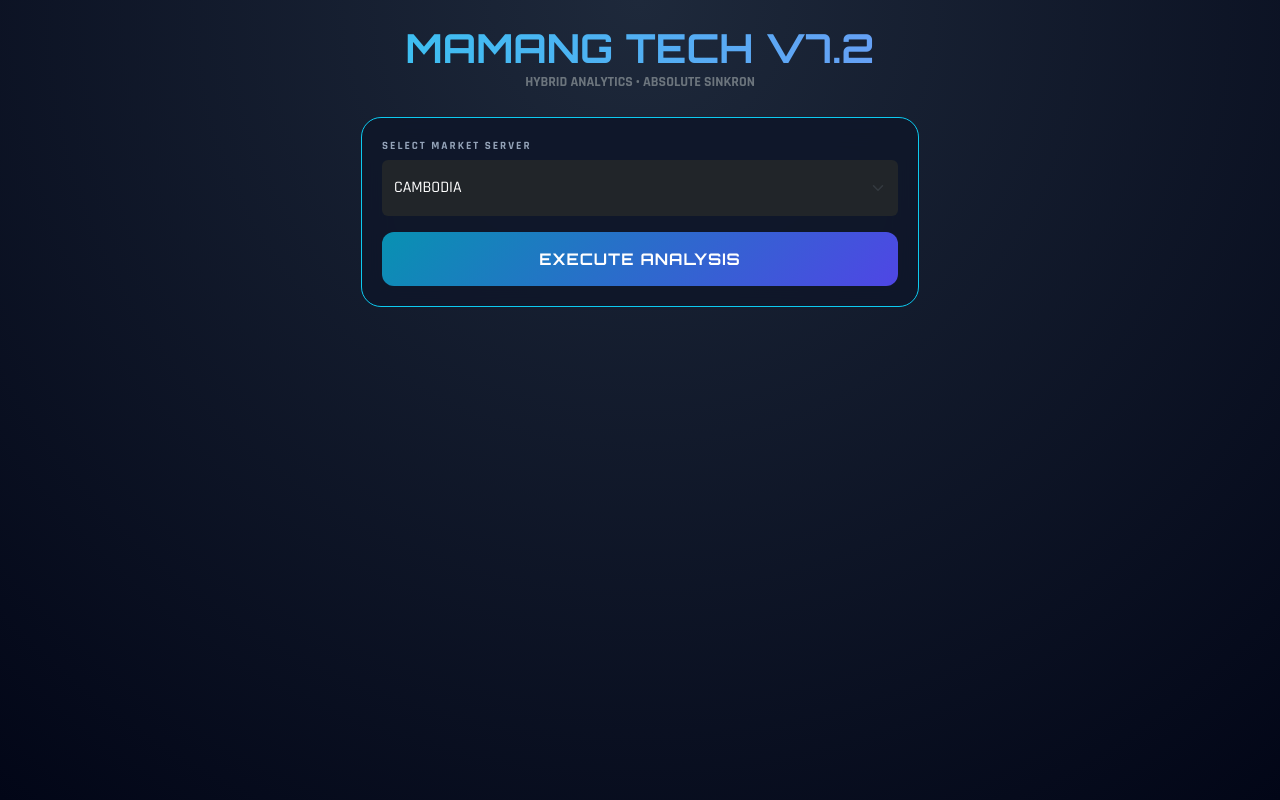
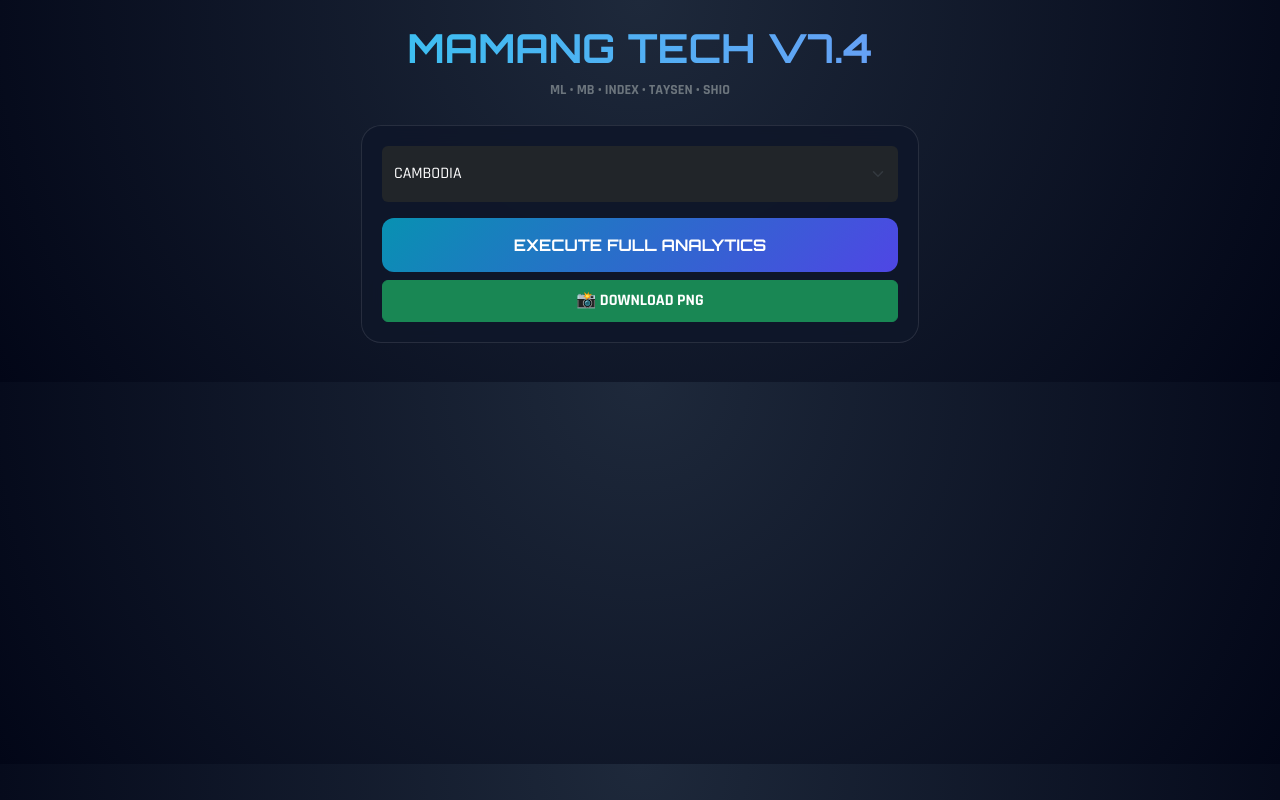
Before and after one commit to pepekosonghiji/rumus-togel, a Flask app: page / in a window 1280 px wide. Run offline with Flask 3, Linux system fonts and the light colour scheme; the visitor is signed in with stand-in values (Sample User, id 1).

Commit message:
Update index.html

```diff
--- a/templates/index.html
+++ b/templates/index.html
@@ -3,84 +3,78 @@
 <head>
     <meta charset="UTF-8">
     <meta name="viewport" content="width=device-width, initial-scale=1.0">
-    <title>MAMANG TECH V7.2 | ABSOLUTE ANALYTICS</title>
+    <title>MAMANG TECH V7.4 | FULL PATTERN</title>
     <link href="https://cdn.jsdelivr.net/npm/bootstrap@5.3.0/dist/css/bootstrap.min.css" rel="stylesheet">
     <link href="https://fonts.googleapis.com/css2?family=Orbitron:wght@700&family=Rajdhani:wght@500;700&display=swap" rel="stylesheet">
     <script src="https://cdnjs.cloudflare.com/ajax/libs/html2canvas/1.4.1/html2canvas.min.js"></script>
     <style>
-        :root { --bg: #020617; --neon: #22d3ee; --accent: #f59e0b; --red: #ef4444; }
-        body { background: var(--bg); color: #f8fafc; font-family: 'Rajdhani', sans-serif; background-image: radial-gradient(circle at top, #1e293b 0%, #020617 100%); min-height: 100vh; }
-        .glass { background: rgba(15, 23, 42, 0.9); backdrop-filter: blur(15px); border: 1px solid rgba(255,255,255,0.1); border-radius: 20px; padding: 20px; }
+        :root { --bg: #020617; --neon: #22d3ee; --accent: #f59e0b; }
+        body { background: var(--bg); color: #f8fafc; font-family: 'Rajdhani', sans-serif; background-image: radial-gradient(circle at top, #1e293b 0%, #020617 100%); }
+        .glass { background: rgba(15, 23, 42, 0.9); backdrop-filter: blur(10px); border: 1px solid rgba(255,255,255,0.1); border-radius: 20px; padding: 20px; margin-bottom: 15px; }
         .neon-text { font-family: 'Orbitron'; background: linear-gradient(to right, var(--neon), #818cf8); -webkit-background-clip: text; -webkit-text-fill-color: transparent; font-weight: 700; }
-        .num-main { font-family: 'Orbitron'; font-size: 2rem; color: #fff; text-shadow: 0 0 15px var(--neon); letter-spacing: 5px; }
-        .btn-run { background: linear-gradient(135deg, #0891b2, #4f46e5); border: none; color: white; font-weight: bold; padding: 15px; border-radius: 12px; width: 100%; font-family: 'Orbitron'; letter-spacing: 1px; }
-        .btn-ss { background: #059669; border: none; color: white; font-weight: bold; padding: 12px; border-radius: 12px; width: 100%; margin-top: 10px; font-family: 'Orbitron'; font-size: 0.8rem; }
-        .box-pos { background: rgba(0,0,0,0.6); border-radius: 15px; padding: 15px; text-align: center; border: 1px solid rgba(255,255,255,0.05); }
-        .label-tech { font-size: 0.7rem; color: #94a3b8; letter-spacing: 2px; font-weight: 700; display: block; margin-bottom: 5px; text-transform: uppercase; }
-        .badge-data { background: rgba(34, 211, 238, 0.1); border: 1px solid var(--neon); color: var(--neon); padding: 4px 10px; border-radius: 6px; font-size: 0.8rem; }
+        .num-main { font-family: 'Orbitron'; font-size: 1.8rem; color: #fff; text-shadow: 0 0 10px var(--neon); letter-spacing: 3px; }
+        .btn-run { background: linear-gradient(135deg, #0891b2, #4f46e5); border: none; color: white; font-weight: bold; padding: 15px; border-radius: 12px; width: 100%; font-family: 'Orbitron'; }
+        .label-tech { font-size: 0.65rem; color: #94a3b8; letter-spacing: 2px; font-weight: 700; display: block; margin-bottom: 5px; text-transform: uppercase; }
+        .shio-badge { background: #4f46e5; color: white; padding: 2px 12px; border-radius: 50px; font-size: 0.8rem; font-weight: bold; }
     </style>
 </head>
 <body>
 
 <div class="container py-4">
     <div class="text-center mb-4">
-        <h1 class="neon-text mb-0">MAMANG TECH V7.2</h1>
-        <p class="text-secondary small fw-bold">HYBRID ANALYTICS • ABSOLUTE SINKRON</p>
+        <h1 class="neon-text">MAMANG TECH V7.4</h1>
+        <p class="text-secondary small fw-bold">ML • MB • INDEX • TAYSEN • SHIO</p>
     </div>
 
     {% if not logged_in %}
     <div class="col-md-5 mx-auto glass text-center shadow-lg">
-        <label class="label-tech mb-3">System Access Code</label>
         <input type="password" id="key" class="form-control bg-dark text-white border-0 py-3 mb-3 text-center" placeholder="LICENSE KEY">
-        <button class="btn btn-run shadow" onclick="login()">AUTHORIZE ACCESS</button>
+        <button class="btn btn-run" onclick="login()">AUTHORIZE</button>
     </div>
     {% else %}
     <div class="col-lg-6 mx-auto">
-        <div class="glass mb-4 border-info">
-            <label class="label-tech">Select Market Server</label>
-            <select id="market" class="form-select bg-dark text-white border-0 py-3 mb-3 shadow-none">
+        <div class="glass">
+            <select id="market" class="form-select bg-dark text-white border-0 py-3 mb-3">
                 {% for m in markets %}<option value="{{m}}">{{m}}</option>{% endfor %}
             </select>
-            <button class="btn btn-run" onclick="run()" id="btnGo">EXECUTE ANALYSIS</button>
-            <button id="btnSS" class="btn-ss" style="display:none;" onclick="takeScreenshot()">📸 DOWNLOAD ANALYTICS (PNG)</button>
+            <button class="btn btn-run" onclick="run()" id="btnGo">EXECUTE FULL ANALYTICS</button>
+            <button class="btn btn-success w-100 mt-2 py-2 fw-bold" onclick="takeScreenshot()">📸 DOWNLOAD PNG</button>
         </div>
 
         <div id="captureArea">
             <div id="resultArea" style="display:none;">
-                <div class="glass mb-3 text-center" style="border-bottom: 3px solid var(--neon);">
-                    <h2 id="vMarketHeader" class="neon-text mb-3"></h2>
-                    <div class="d-flex justify-content-center gap-2 mb-2">
-                        <span class="badge-data">LAST: <b id="vLast" class="text-white"></b></span>
-                        <span class="badge-data">7D AGO: <b id="vWeekly" class="text-white"></b></span>
+                <div class="glass text-center">
+                    <h3 id="vMarketHeader" class="neon-text mb-2"></h3>
+                    <div class="d-flex justify-content-center gap-2">
+                        <span class="badge bg-dark border border-info">LAST: <b id="vLast"></b></span>
+                        <span class="badge bg-dark border border-info">7D: <b id="vWeekly"></b></span>
+                        <span class="shio-badge" id="vShio"></span>
                     </div>
                 </div>
 
-                <div id="twinBox" class="glass mb-3 border-danger text-center shadow-sm">
-                    <span class="label-tech" style="color: var(--red);">TWIN PROBABILITY STATUS</span>
-                    <h5 id="vTwinStatus" class="fw-bold text-white mb-2"></h5>
-                    <div id="vTwinPicks" class="num-main" style="color: var(--red); text-shadow: none; font-size: 1.5rem;"></div>
-                </div>
-
-                <div class="glass mb-3">
-                    <div class="row g-2 mb-4">
-                        <div class="col-4 box-pos"><span class="label-tech">DEPAN</span><div id="vDepan" class="text-info fw-bold h5 mb-0"></div></div>
-                        <div class="col-4 box-pos"><span class="label-tech">TENGAH</span><div id="vTengah" class="text-info fw-bold h5 mb-0"></div></div>
-                        <div class="col-4 box-pos" style="border-color: var(--neon);"><span class="label-tech" style="color:var(--neon)">BELAKANG</span><div id="vBelakang" class="text-white fw-bold h5 mb-0"></div></div>
+                <div class="glass">
+                    <div class="row g-2 mb-3">
+                        <div class="col-4 text-center p-2 bg-dark rounded border border-secondary">
+                            <span class="label-tech">DEPAN</span><div id="vDepan" class="text-info fw-bold"></div>
+                        </div>
+                        <div class="col-4 text-center p-2 bg-dark rounded border border-secondary">
+                            <span class="label-tech">TENGAH</span><div id="vTengah" class="text-info fw-bold"></div>
+                        </div>
+                        <div class="col-4 text-center p-2 bg-dark rounded border border-info">
+                            <span class="label-tech">BELAKANG</span><div id="vBelakang" class="text-white fw-bold"></div>
+                        </div>
                     </div>
 
-                    <div class="p-4 bg-dark rounded-4 border border-info border-opacity-25 mb-3 text-center">
-                        <span class="label-tech" style="color:var(--neon)">CORE 2D BOM (WAJIB BOLAK-BALIK)</span>
+                    <div class="p-3 bg-dark rounded border border-info mb-3 text-center">
+                        <span class="label-tech" style="color:var(--neon)">CORE 2D BOM (ML/MB/TY/IDX)</span>
                         <div id="vCore" class="num-main"></div>
-                        <small class="text-secondary mt-2 d-block">Teknik: Inverse Head-Tail Weekly Cross</small>
                     </div>
 
-                    <div class="p-4 bg-black rounded-4 text-center border border-warning border-opacity-50">
-                        <span class="label-tech" style="color:var(--accent)">ULTIMATE 6-DIGIT BBFS (SAFETY BET)</span>
-                        <div id="vBbfs" class="num-main" style="color:var(--accent); text-shadow: 0 0 10px var(--accent); font-size: 2.2rem;"></div>
-                        <small class="text-warning d-block mt-2">Cakupan angka hantu: AKTIF</small>
+                    <div class="p-3 bg-black rounded border border-warning text-center">
+                        <span class="label-tech" style="color:var(--accent)">ULTIMATE 7-DIGIT BBFS</span>
+                        <div id="vBbfs" class="num-main" style="color:var(--accent); font-size: 2.2rem;"></div>
                     </div>
                 </div>
-                <p class="text-center text-secondary" style="font-size: 0.6rem; letter-spacing: 1px;">MAMANG TECH AI © 2026 - ENGINE V7.2 FINAL</p>
             </div>
         </div>
     </div>
@@ -90,37 +84,29 @@
 <script src="https://code.jquery.com/jquery-3.6.0.min.js"></script>
 <script>
     function login() { $.post('/login', {key:$('#key').val()}, () => location.reload()); }
-
     function run() {
         const mkt = $('#market').val();
-        $('#btnGo').prop('disabled', true).text('PROCESSING ALGORITHM...');
+        $('#btnGo').prop('disabled', true).text('PROCESSING PATTERNS...');
         $.post('/analyze', {market: mkt}, (d) => {
-            $('#btnGo').prop('disabled', false).text('EXECUTE ANALYSIS');
+            $('#btnGo').prop('disabled', false).text('EXECUTE FULL ANALYTICS');
             if(d.error) { alert(d.error); return; }
-
             $('#vMarketHeader').text(d.market);
             $('#vLast').text(d.last);
             $('#vWeekly').text(d.weekly);
-            $('#vTwinStatus').text(d.data.twin_status);
-            $('#vTwinPicks').text(d.data.twin_picks);
+            $('#vShio').text("SHIO: " + d.data.shio);
             $('#vDepan').text(d.data.depan);
             $('#vTengah').text(d.data.tengah);
             $('#vBelakang').text(d.data.core.split(', ')[0]);
             $('#vCore').text(d.data.core);
             $('#vBbfs').text(d.data.bbfs);
-
-            $('#resultArea').fadeIn(800);
-            $('#btnSS').show();
-            $('html, body').animate({ scrollTop: $("#resultArea").offset().top - 20 }, 600);
+            $('#resultArea').fadeIn();
         });
     }
-
     function takeScreenshot() {
-        const area = document.getElementById('captureArea');
-        html2canvas(area, { backgroundColor: '#020617', scale: 2, useCORS: true }).then(canvas => {
+        html2canvas(document.getElementById('captureArea'), { backgroundColor: '#020617', scale: 2 }).then(canvas => {
             const link = document.createElement('a');
-            link.download = 'MAMANG-ANALYTICS-' + $('#vMarketHeader').text() + '.png';
-            link.href = canvas.toDataURL("image/png");
+            link.download = 'MAMANG-ULTIMATE.png';
+            link.href = canvas.toDataURL();
             link.click();
         });
     }
```
